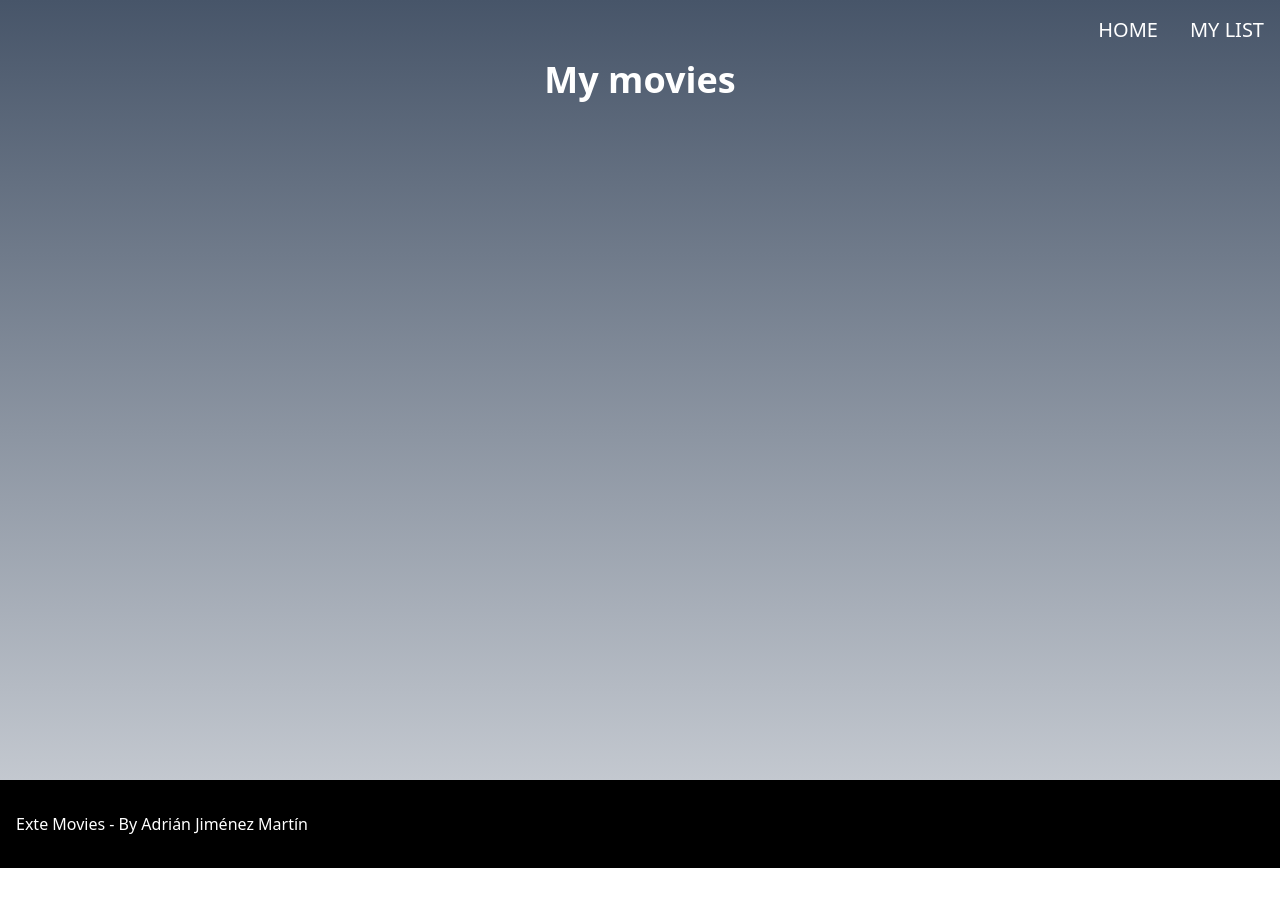
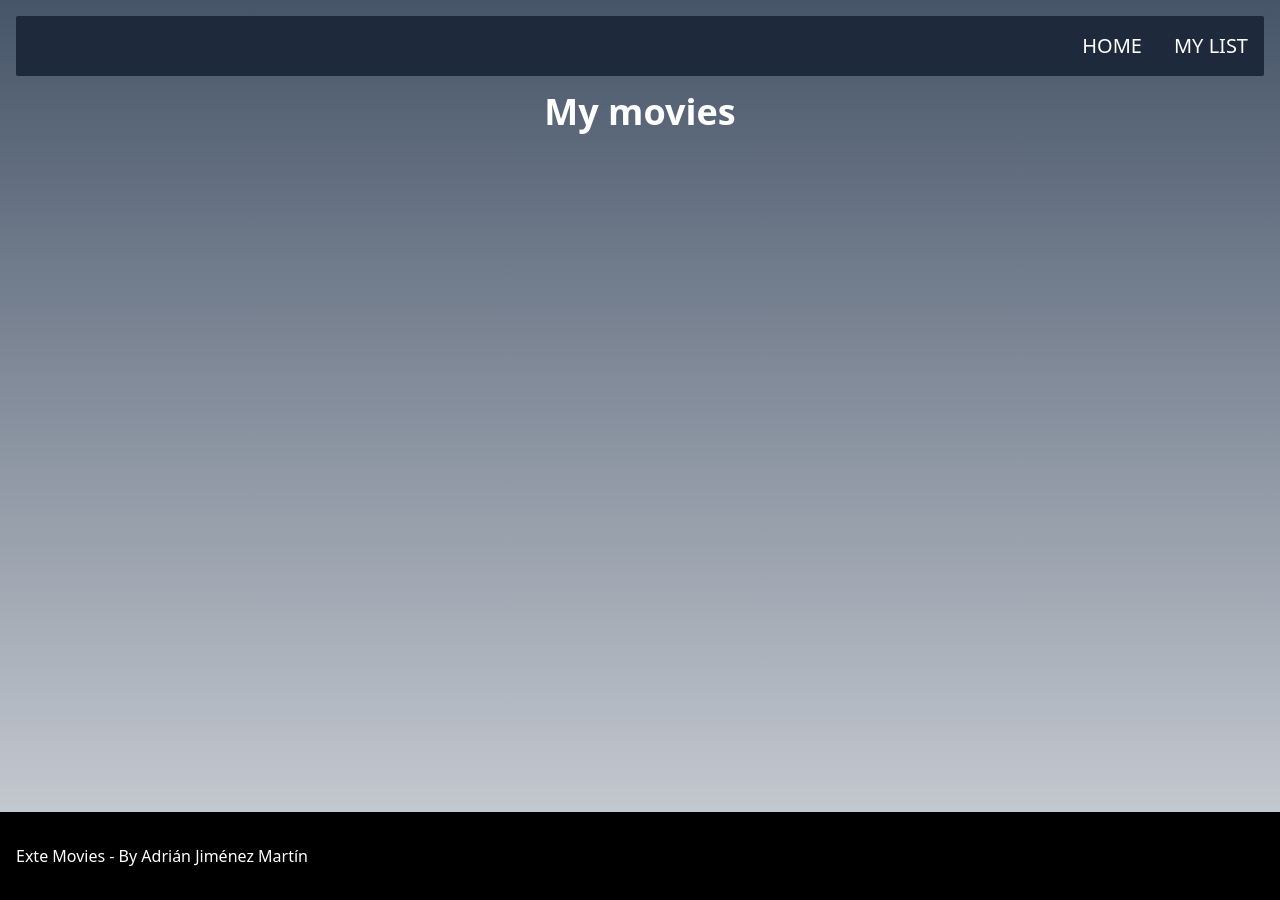
Before and after one commit to thebyteland/exte-movies, a Nuxt app: page /my-list in a window 1280 px wide. Before the commit the page ends 868 px from the top, so only its background shows below. Built offline with nearby package versions, Linux system fonts and the light colour scheme.

Commit message:
[feat] Nav bar style improvement

```diff
--- a/components/ExteNavBar.vue
+++ b/components/ExteNavBar.vue
@@ -1,5 +1,5 @@
 <template>
-  <nav class="w-full">
+  <nav class="w-full rounded-sm p-4 bg-slate-800">
     <ul class="w-full flex gap-8 justify-end text-white text-lg lg:text-xl uppercase">
       <li><NuxtLink to="/" class="hover:underline">{{ $t('HOME_LINK') }}</NuxtLink></li>
       <li><NuxtLink to="my-list" class="hover:underline">{{ $t('MY_LIST_LINK') }}</NuxtLink></li>
```
